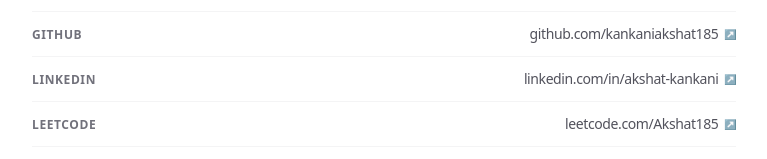
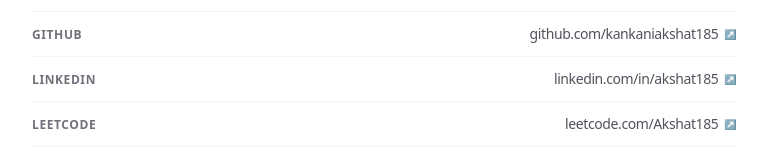
Before and after one commit to kankaniakshat185/portfolio, a Next.js app: page / in a window 1280 px wide. Shown: the part 5809-5968 px from the top of the page, without its empty margins (256-1023 px from the left). Built offline with nearby package versions, Linux system fonts and the light colour scheme; no server answers.

Commit message:
updated linkedin profile link

```diff
--- a/app/header.tsx
+++ b/app/header.tsx
@@ -38,7 +38,7 @@
           <FileText className="h-4 w-4" />
         </a>
         <a
-          href="https://www.linkedin.com/in/akshat-kankani/"
+          href="https://www.linkedin.com/in/akshat185"
           target="_blank"
           rel="noopener noreferrer"
           className="inline-flex h-8 w-8 items-center justify-center rounded-full border border-zinc-200 bg-white text-zinc-900 transition-colors hover:bg-zinc-100 dark:border-zinc-800 dark:bg-zinc-950 dark:text-zinc-400 dark:hover:bg-zinc-800"
--- a/app/page.tsx
+++ b/app/page.tsx
@@ -405,7 +405,7 @@
               {[
                 { label: 'Email', value: EMAIL, href: `mailto:${EMAIL}` },
                 { label: 'GitHub', value: 'github.com/kankaniakshat185', href: 'https://github.com/kankaniakshat185' },
-                { label: 'LinkedIn', value: 'linkedin.com/in/akshat-kankani', href: 'https://www.linkedin.com/in/akshat-kankani' },
+                { label: 'LinkedIn', value: 'linkedin.com/in/akshat185', href: 'https://www.linkedin.com/in/akshat185' },
                 { label: 'LeetCode', value: 'leetcode.com/Akshat185', href: 'https://leetcode.com/u/Akshat185' },
                 { label: 'Resume', value: 'View Resume (PDF)', href: '/Resume.pdf' },
               ].map((item) => (
```
